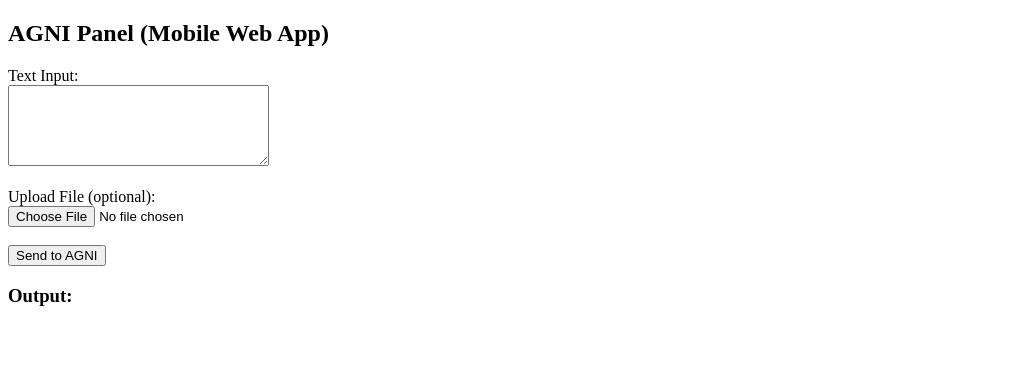
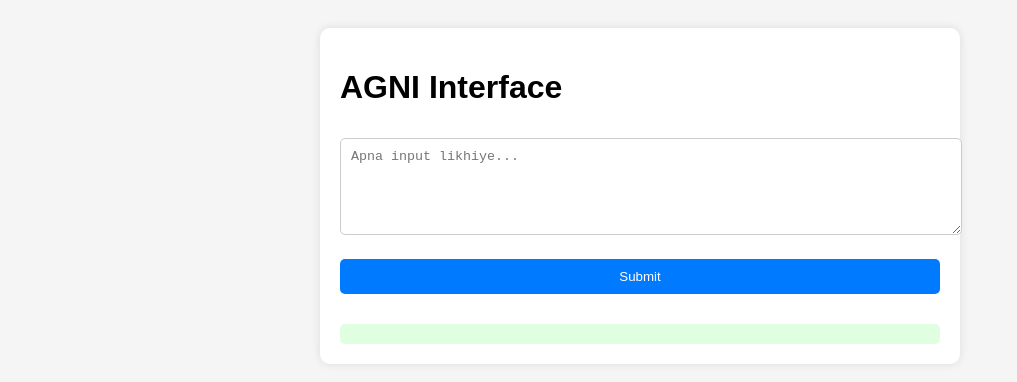
Before and after one commit to AgniNET/AGNI-Frontend, a plain HTML site: page index.html in a window 1280 px wide. Shown: the whole page, without its empty margins (0-1017 px from the left). Drawn offline with Linux system fonts and the light colour scheme.

Commit message:
Update index.html

```diff
--- a/index.html
+++ b/index.html
@@ -1,50 +1,80 @@
 <!DOCTYPE html>
-<html>
+<html lang="en">
 <head>
-  <title>AGNI Input Panel</title>
+  <meta charset="UTF-8" />
+  <meta name="viewport" content="width=device-width, initial-scale=1.0"/>
+  <title>AGNI App</title>
+  <style>
+    body {
+      font-family: Arial, sans-serif;
+      padding: 20px;
+      background: #f5f5f5;
+    }
+    .container {
+      max-width: 600px;
+      margin: auto;
+      background: white;
+      padding: 20px;
+      border-radius: 10px;
+      box-shadow: 0 0 10px rgba(0,0,0,0.1);
+    }
+    textarea, button {
+      width: 100%;
+      padding: 10px;
+      margin: 10px 0;
+      border-radius: 5px;
+      border: 1px solid #ccc;
+    }
+    button {
+      background-color: #007BFF;
+      color: white;
+      border: none;
+      cursor: pointer;
+    }
+    button:hover {
+      background-color: #0056b3;
+    }
+    .response {
+      white-space: pre-wrap;
+      background: #e0ffe0;
+      padding: 10px;
+      border-radius: 5px;
+      margin-top: 20px;
+    }
+  </style>
 </head>
 <body>
-  <h2>AGNI Panel (Mobile Web App)</h2>
-
-  <form id="agniForm">
-    <label>Text Input:</label><br>
-    <textarea id="inputText" rows="5" cols="30"></textarea><br><br>
-
-    <label>Upload File (optional):</label><br>
-    <input type="file" id="fileInput"><br><br>
-
-    <button type="submit">Send to AGNI</button>
-  </form>
-
-  <h3>Output:</h3>
-  <div id="output"></div>
+  <div class="container">
+    <h1>AGNI Interface</h1>
+    <textarea id="userInput" rows="5" placeholder="Apna input likhiye..."></textarea>
+    <button onclick="sendInput()">Submit</button>
+    <div id="response" class="response"></div>
+  </div>
 
   <script>
-    const form = document.getElementById('agniForm');
-    const output = document.getElementById('output');
+    const API_BASE_URL = "https://agni-backend.onrender.com"; // Yeh aapke backend ka URL hona chahiye
 
-    form.addEventListener('submit', async (e) => {
-      e.preventDefault();
+    async function sendInput() {
+      const input = document.getElementById("userInput").value;
+      const responseDiv = document.getElementById("response");
+      responseDiv.innerHTML = "Processing...";
 
-      const text = document.getElementById('inputText').value;
-      const fileInput = document.getElementById('fileInput');
-      const formData = new FormData();
-      formData.append('text', text);
-      if (fileInput.files.length > 0) {
-        formData.append('file', fileInput.files[0]);
+      try {
+        const res = await fetch(`${API_BASE_URL}/process`, {
+          method: "POST",
+          headers: {
+            "Content-Type": "application/json",
+          },
+          body: JSON.stringify({ input: input }),
+        });
+
+        const data = await res.json();
+        responseDiv.innerHTML = data.output || "No output received from AGNI.";
+      } catch (err) {
+        responseDiv.innerHTML = "Error: Backend not reachable.";
+        console.error(err);
       }
-
-      const response = await fetch('https://agni-backend.onrender.com/process', {
-        method: 'POST',
-        body: formData
-      });
-
-      const result = await response.json();
-      output.innerHTML = `
-        <p><strong>Text Output:</strong> ${result.text_output}</p>
-        <p><strong>Download Link:</strong> <a href="${result.file_url}" target="_blank">Click to view</a></p>
-      `;
-    });
+    }
   </script>
 </body>
-</html>
+    </html>
```
